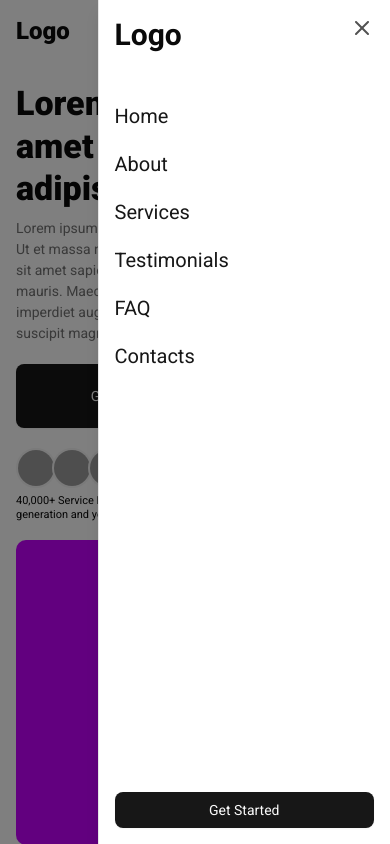
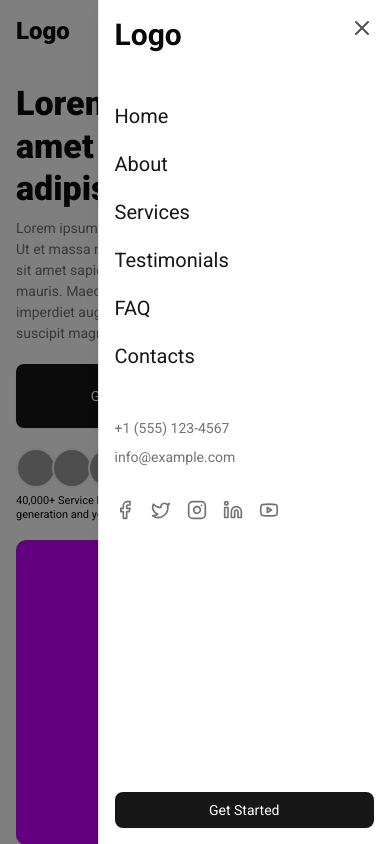
Before and after one commit to ivicheff/basic-landing, a Next.js app: page / in a window 390 px wide. Both pictures are taken after a click on the button 356 px from the left and 30 px from the top of the page. Shown: the top 844 px of the page. Built offline with nearby package versions, Linux system fonts and the light colour scheme; no server answers; grey boxes are pictures that could not be loaded.

Commit message:
Update favicon and enhance contact information links across multiple components. Changed layout metadata for better branding and improved user experience by making contact details clickable in the footer, header, and contacts section.

```diff
--- a/src/app/layout.tsx
+++ b/src/app/layout.tsx
@@ -4,8 +4,8 @@ import { type Metadata } from "next";
 import { Roboto } from "next/font/google";
 
 export const metadata: Metadata = {
-  title: "Create T3 App",
-  description: "Generated by create-t3-app",
+  title: "webapphorizon",
+  description: "webapphorizon",
   icons: [{ rel: "icon", url: "/favicon.ico" }],
 };
 
--- a/src/components/sections/contacts-section.tsx
+++ b/src/components/sections/contacts-section.tsx
@@ -4,6 +4,7 @@ import { Mail, MapPin, Phone } from "lucide-react";
 import Script from "next/script";
 import { useEffect, useRef } from "react";
 import FormCard from "~/components/ui/form-card";
+import Link from "next/link";
 
 const yandexMapApiKey = process.env.NEXT_PUBLIC_YANDEX_MAPS_API_KEY;
 // Определение типов для Яндекс.Карт
@@ -95,23 +96,38 @@ const ContactsSection = () => {
                   <Phone className="mt-1 h-6 w-6" />
                   <div className="flex flex-col">
                     <p className="font-medium">Phone</p>
-                    <p className="text-muted-foreground">+1 (555) 123-4567</p>
+                    <Link
+                      href="tel:+15551234567"
+                      className="text-muted-foreground"
+                    >
+                      +1 (555) 123-4567
+                    </Link>
                   </div>
                 </div>
                 <div className="flex items-start gap-4">
                   <Mail className="mt-1 h-6 w-6" />
                   <div className="flex flex-col">
                     <p className="font-medium">Email</p>
-                    <p className="text-muted-foreground">info@example.com</p>
+                    <Link
+                      href="mailto:info@example.com"
+                      className="text-muted-foreground"
+                    >
+                      info@example.com
+                    </Link>
                   </div>
                 </div>
                 <div className="flex items-start gap-4">
                   <MapPin className="mt-1 h-6 w-6" />
                   <div className="flex flex-col">
                     <p className="font-medium">Address</p>
-                    <p className="text-muted-foreground">
+                    <Link
+                      href="https://maps.google.com/?q=123+Business+Avenue,+Suite+100,+New+York,+NY+10001"
+                      target="_blank"
+                      rel="noopener noreferrer"
+                      className="text-muted-foreground"
+                    >
                       123 Business Avenue, Suite 100, New York, NY 10001
-                    </p>
+                    </Link>
                   </div>
                 </div>
               </div>
--- a/src/components/sections/footer.tsx
+++ b/src/components/sections/footer.tsx
@@ -1,5 +1,7 @@
+import Link from "next/link";
 import NewsletterForm from "~/components/forms/newsletter-form";
 import CustomLink from "~/components/ui/custom-link";
+import SocialIcons from "~/components/ui/social-icons";
 
 const Footer = () => {
   return (
@@ -14,6 +16,7 @@ const Footer = () => {
             Providing innovative business solutions to help companies thrive in
             today&apos;s competitive landscape.
           </p>
+          <SocialIcons />
         </div>
         <div className="flex flex-col gap-3 sm:min-w-64">
           <h4>Quick Links</h4>
@@ -35,7 +38,6 @@ const Footer = () => {
           <CustomLink className="text-muted-foreground" href="/steps">
             FAQ
           </CustomLink>
-
         </div>
         <div className="flex flex-col gap-3 sm:min-w-sm">
           <h4>Services</h4>
@@ -53,22 +55,46 @@ const Footer = () => {
           </CustomLink>
         </div>
         <div className="flex flex-col gap-3">
-          <h4>Subscribe</h4>
+          <h4>Contact Us</h4>
+          <Link
+            href="tel:+15551234567"
+            className="text-muted-foreground"
+          >
+            +1 (555) 123-4567
+          </Link>
+          <Link
+            href="mailto:info@example.com"
+            className="text-muted-foreground"
+          >
+            info@example.com
+          </Link>
+          <Link
+            href="https://maps.google.com/?q=123+Business+Avenue,+Suite+100,+New+York,+NY+10001"
+            target="_blank"
+            rel="noopener noreferrer"
+            className="text-muted-foreground"
+          >
+            123 Business Avenue, Suite 100, New York, NY 10001
+          </Link>
+          <h4 className="pt-2">Subscribe</h4>
           <p className="text-muted-foreground">
             Subscribe to our newsletter to receive updates and insights.
           </p>
           <NewsletterForm />
         </div>
       </div>
-      <div className="border-border flex flex-col-reverse justify-between border-t py-5 md:flex-row ">
+      <div className="border-border flex flex-col-reverse justify-between border-t py-5 md:flex-row">
         <p className="text-muted-foreground pt-4 md:pt-0">
           © 2025 Your Company. All rights reserved.
         </p>
-        <div className="flex gap-2 md:gap-8  md:flex-row flex-col">
+        <div className="flex flex-col gap-2 md:flex-row md:gap-8">
           <CustomLink href="/privacy-policy" className="text-muted-foreground">
             Privacy Policy
           </CustomLink>
-          <CustomLink href="/terms-of-service" className="text-muted-foreground">
+          <CustomLink
+            href="/terms-of-service"
+            className="text-muted-foreground"
+          >
             Terms of Service
           </CustomLink>
           <CustomLink href="/cookie-policy" className="text-muted-foreground">
--- a/src/components/sections/header.tsx
+++ b/src/components/sections/header.tsx
@@ -1,4 +1,5 @@
 import { Menu } from "lucide-react";
+import Link from "next/link";
 import { Button } from "~/components/ui/button";
 import {
   Sheet,
@@ -8,23 +9,28 @@ import {
   SheetTitle,
   SheetTrigger,
 } from "~/components/ui/sheet";
+import SocialIcons from "~/components/ui/social-icons";
 import CustomLink from "../ui/custom-link";
 
 const Header = () => {
   return (
-    <header className="mx-auto flex max-w-[1632px] items-center justify-between px-4 py-3 md:px-8">
+    <header className="mx-auto flex max-w-[1632px] items-center justify-between px-4 py-3 lg:px-8">
       <div>
         <h2>Logo</h2>
       </div>
+      <div className="flex gap-8 max-2xl:hidden text-muted-foreground">
+        <Link href="tel:+15551234567">+1 (555) 123-4567</Link>
+        <Link href="mailto:info@example.com">info@example.com</Link>
+      </div>
       <div className="hidden items-center gap-20 xl:flex">
-        <div className="flex items-center gap-9">
+        <nav className="flex items-center gap-9">
           <CustomLink href="/">Home</CustomLink>
           <CustomLink href="#about">About</CustomLink>
           <CustomLink href="#services">Services</CustomLink>
           <CustomLink href="#testimonials">Testimonials</CustomLink>
           <CustomLink href="#faq">FAQ</CustomLink>
           <CustomLink href="#contacts">Contacts</CustomLink>
-        </div>
+        </nav>
         <Button>Get Started</Button>
       </div>
       <div className="xl:hidden">
@@ -46,6 +52,13 @@ const Header = () => {
               <CustomLink href="#faq">FAQ</CustomLink>
               <CustomLink href="#contacts">Contacts</CustomLink>
             </nav>
+            <div className="text-md text-muted-foreground flex flex-col gap-8 p-4">
+              <div className="flex flex-col gap-2">
+                <Link href="tel:+15551234567">+1 (555) 123-4567</Link>
+                <Link href="mailto:info@example.com">info@example.com</Link>
+              </div>
+              <SocialIcons />
+            </div>
             <SheetFooter>
               <Button className="w-full">Get Started</Button>
             </SheetFooter>
--- /dev/null
+++ b/src/components/ui/social-icons.tsx
@@ -0,0 +1,41 @@
+import { Facebook, Instagram, Linkedin, Twitter, Youtube } from "lucide-react";
+import CustomLink from "./custom-link";
+
+const SocialIcons = () => {
+  return (
+    <div className="flex gap-4">
+      <CustomLink
+        href="https://facebook.com"
+        className="text-muted-foreground hover:text-foreground transition-colors"
+      >
+        <Facebook className="size-5" />
+      </CustomLink>
+      <CustomLink
+        href="https://twitter.com"
+        className="text-muted-foreground hover:text-foreground transition-colors"
+      >
+        <Twitter className="size-5" />
+      </CustomLink>
+      <CustomLink
+        href="https://instagram.com"
+        className="text-muted-foreground hover:text-foreground transition-colors"
+      >
+        <Instagram className="size-5" />
+      </CustomLink>
+      <CustomLink
+        href="https://linkedin.com"
+        className="text-muted-foreground hover:text-foreground transition-colors"
+      >
+        <Linkedin className="size-5" />
+      </CustomLink>
+      <CustomLink
+        href="https://youtube.com"
+        className="text-muted-foreground hover:text-foreground transition-colors"
+      >
+        <Youtube className="size-5" />
+      </CustomLink>
+    </div>
+  );
+};
+
+export default SocialIcons;
```
Also changed, not shown: 1 other file (tests, documents, lock files or other folders).
